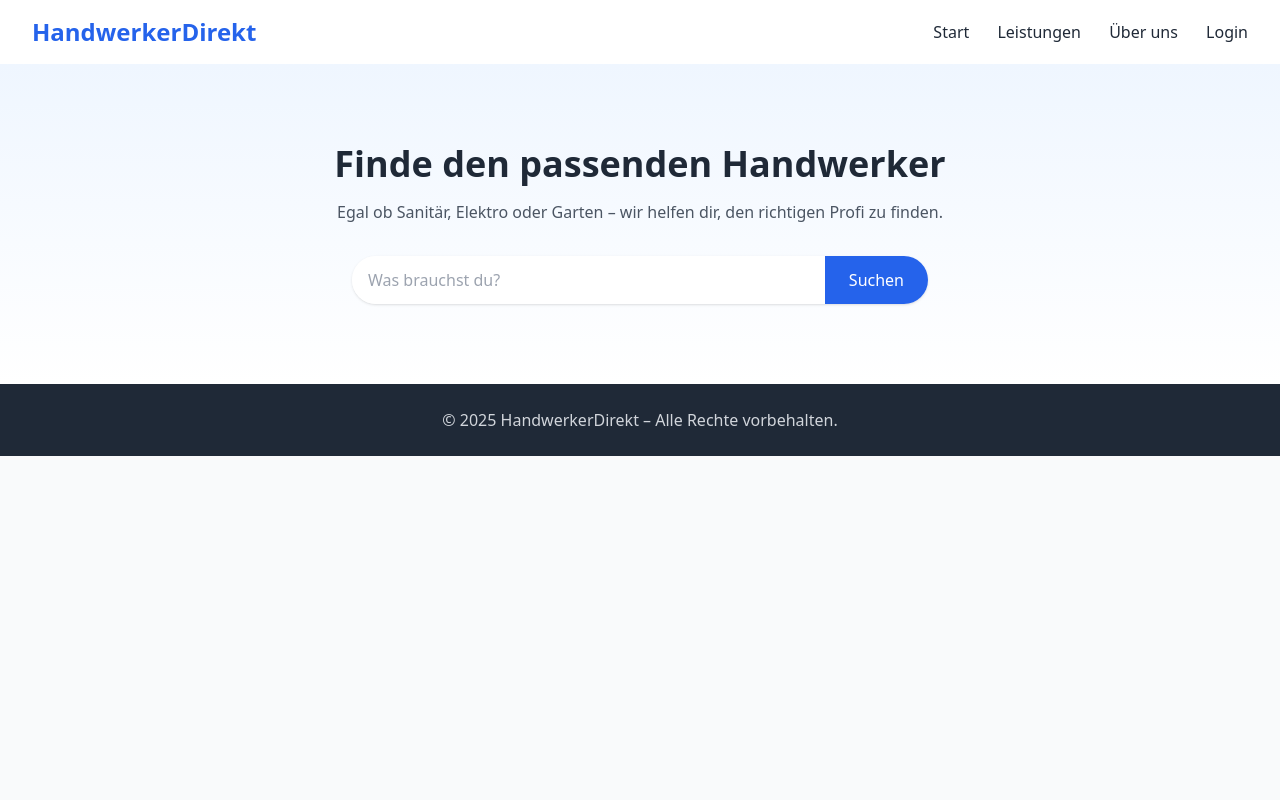
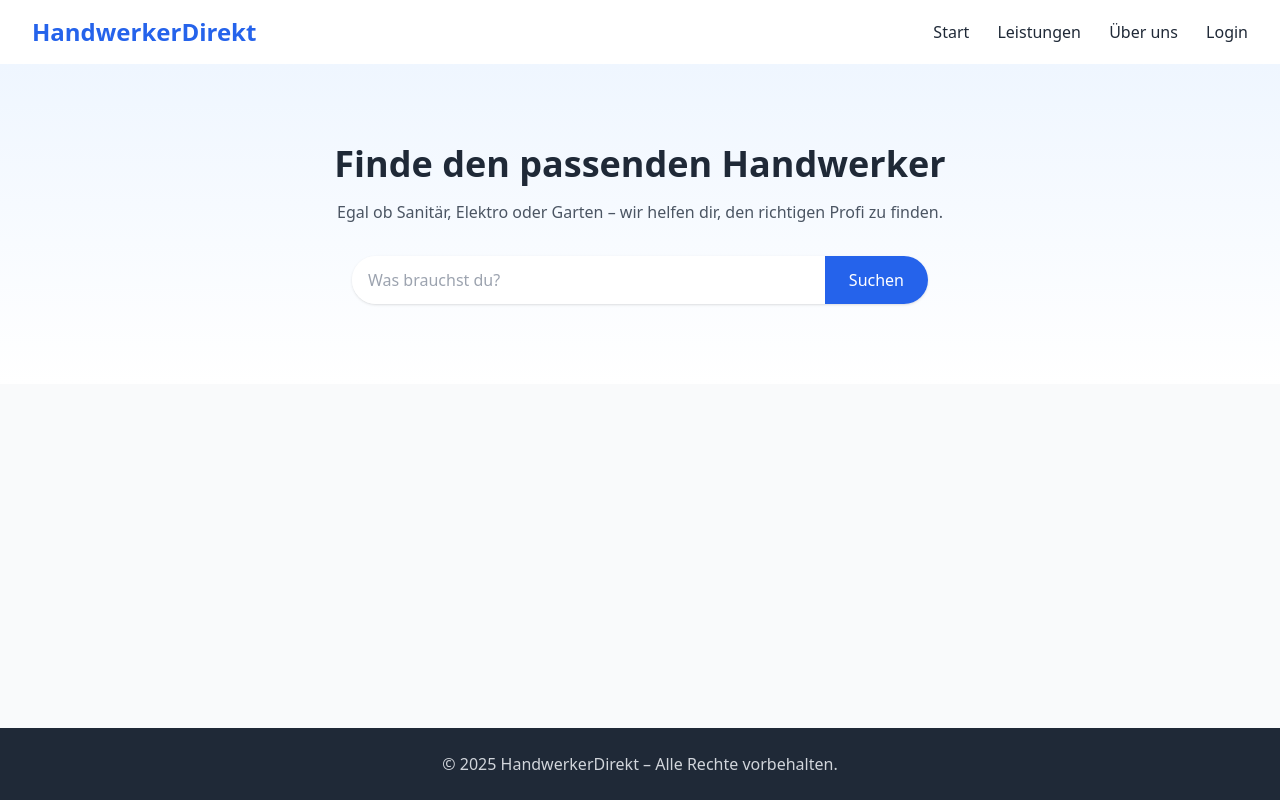
Before and after one commit to Git069/ProjectWeb, a Django app: page / in a window 1280 px wide. Run offline with Django 5.2, Linux system fonts and the light colour scheme; some libraries are stand-ins or nearby versions.

Commit message:
weitere HTML ergänzungen

```diff
--- a/core/templates/core/home.html
+++ b/core/templates/core/home.html
@@ -6,7 +6,7 @@
   <title>HandwerkerDirekt – Dein Handwerkerportal</title>
   <script src="https://cdn.tailwindcss.com"></script>
 </head>
-<body class="bg-gray-50 text-gray-800">
+<body class="bg-gray-50 text-gray-800 flex flex-col min-h-screen">
 
   <header class="flex justify-between items-center px-8 py-4 bg-white shadow">
     <h1 class="text-2xl font-bold text-blue-600">HandwerkerDirekt</h1>
@@ -18,6 +18,7 @@
     </nav>
   </header>
 
+  <main class="grow">
   <section class="text-center py-20 bg-gradient-to-b from-blue-50 to-white">
     <h2 class="text-4xl font-bold mb-4">Finde den passenden Handwerker</h2>
     <p class="text-gray-600 mb-8">Egal ob Sanitär, Elektro oder Garten – wir helfen dir, den richtigen Profi zu finden.</p>
@@ -27,6 +28,7 @@
       <button class="bg-blue-600 text-white px-6 hover:bg-blue-700">Suchen</button>
     </form>
   </section>
+  </main>
 
   <footer class="bg-gray-800 text-gray-300 text-center py-6">
     <p>&copy; 2025 HandwerkerDirekt – Alle Rechte vorbehalten.</p>
```
